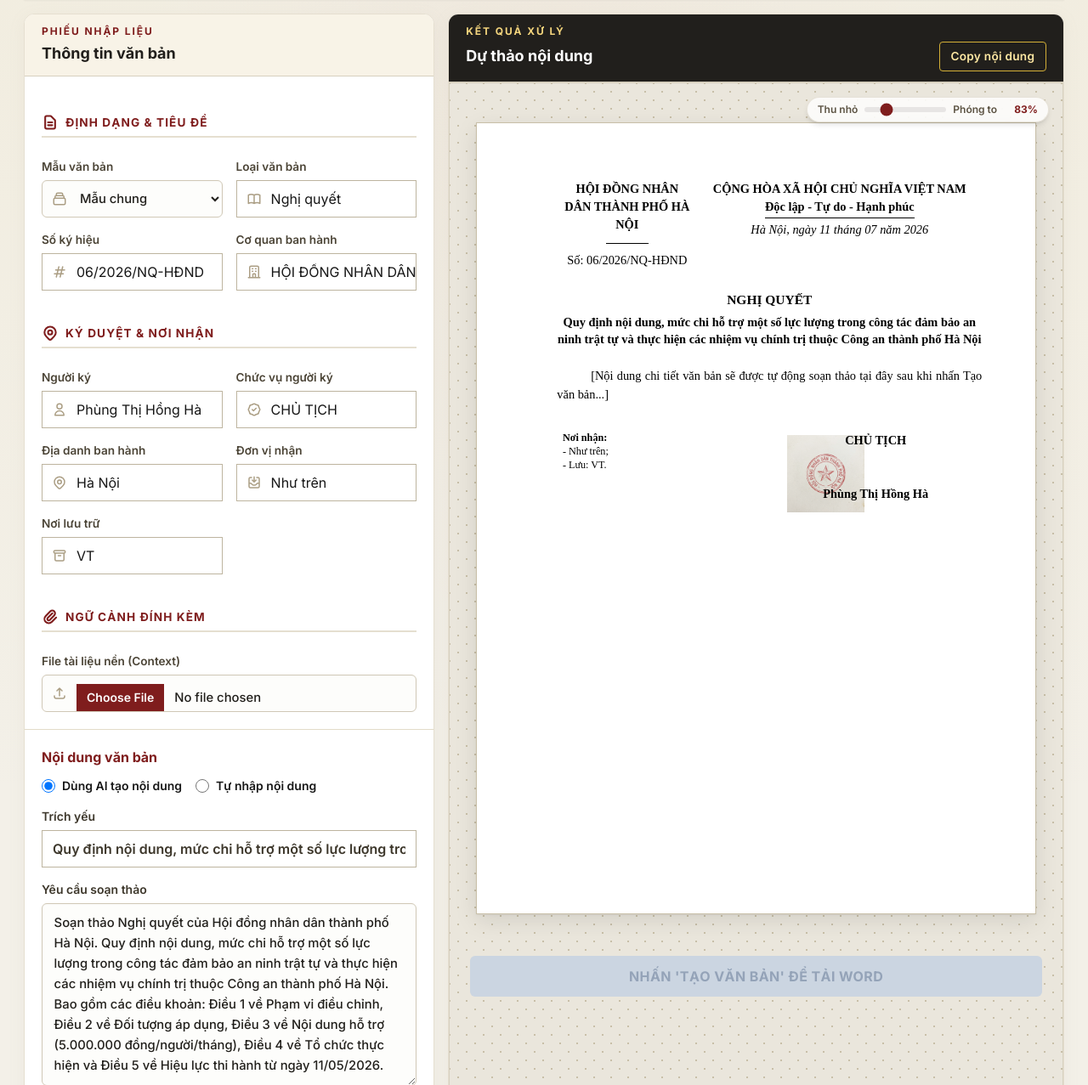
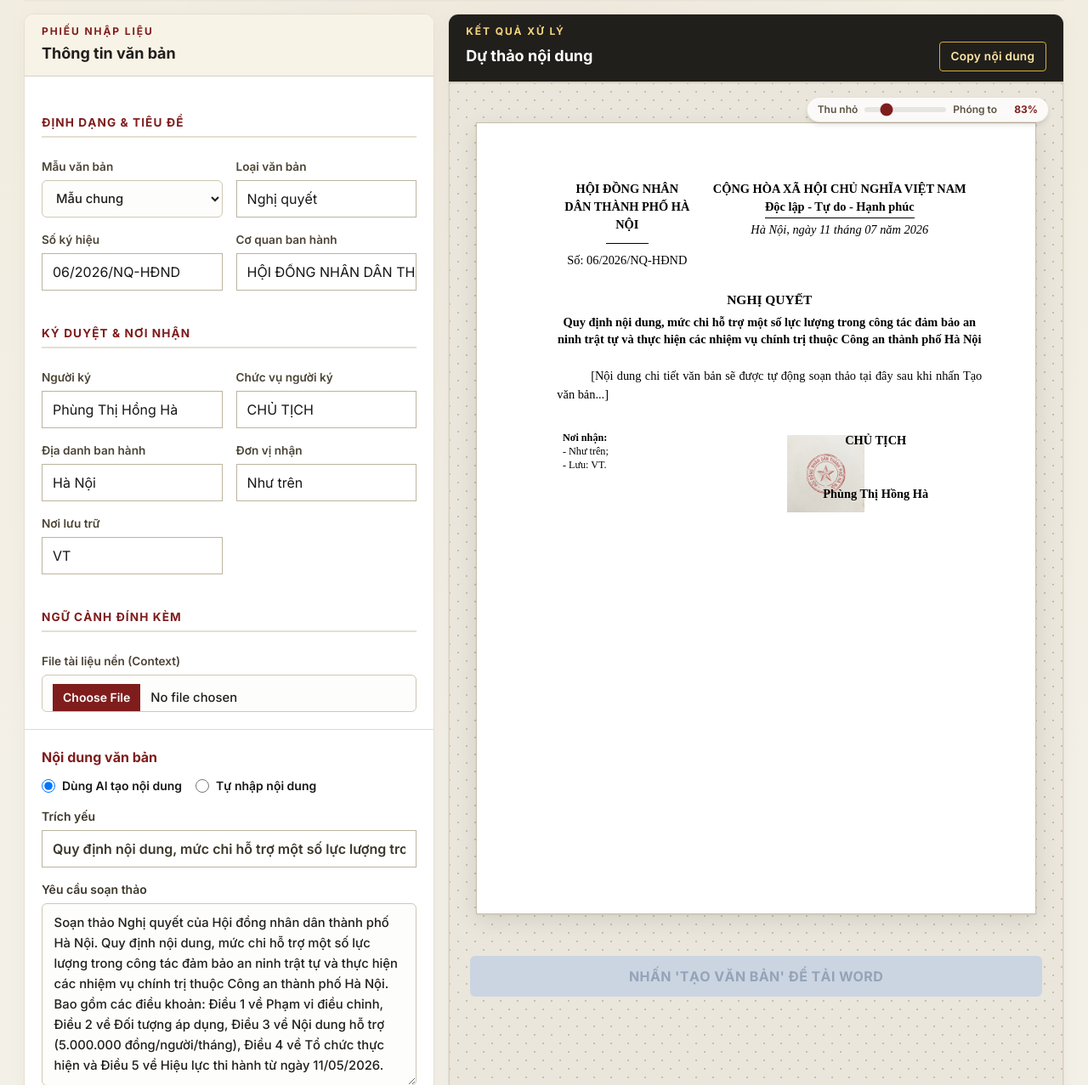
Before and after one commit to ductahuu233/he_thong_van_ban, a FastAPI app: page / in a window 1280 px wide. Shown: the part 130-1407 px from the top of the page at 85% size. Run offline with FastAPI, Linux system fonts and the light colour scheme; data comes from the database, SQL or seed files in the repository; some libraries are stand-ins or nearby versions; some web fonts are replaced.

Commit message:
style: remove raw SVG elements from inside input fields and restore clean compact input layout

```diff
--- a/static/css/style.css
+++ b/static/css/style.css
@@ -348,27 +348,8 @@ button {
   width: 100%;
 }
 
-.input-icon {
-  position: absolute;
-  left: 12px;
-  width: 18px;
-  height: 18px;
-  color: #ab9e84;
-  pointer-events: none;
-  transition: all 0.2s ease;
-}
-
 .input-wrapper input,
 .input-wrapper select {
   width: 100%;
-  padding-left: 40px !important; /* Space for the icon! */
+  padding-left: 0.75rem !important;
 }
-
-/* Change icon color dynamically when input gets focus */
-.input-wrapper input:focus ~ .input-icon,
-.input-wrapper select:focus ~ .input-icon,
-.input-wrapper input:focus + .input-icon,
-.input-wrapper select:focus + .input-icon {
-  color: #7f1d1d;
-  transform: scale(1.05);
-}
--- a/templates/index.html
+++ b/templates/index.html
@@ -39,7 +39,6 @@
           <div class="grid gap-4 p-4 sm:grid-cols-2 sm:p-5">
             <!-- Section 1: Thông tin pháp lý -->
             <div class="form-section-title sm:col-span-2">
-              <svg class="h-5 w-5" fill="none" stroke="currentColor" stroke-width="2.5" viewBox="0 0 24 24"><path stroke-linecap="round" stroke-linejoin="round" d="M9 12h6m-6 4h6m2 5H7a2 2 0 01-2-2V5a2 2 0 012-2h5.586a1 1 0 01.707.293l5.414 5.414a1 1 0 01.293.707V19a2 2 0 01-2 2z"></path></svg>
               Định dạng & Tiêu đề
             </div>
 
@@ -52,7 +51,6 @@
                   <option value="congvan">Công văn</option>
                   <option value="quyetdinh">Quyết định</option>
                 </select>
-                <svg class="input-icon" fill="none" stroke="currentColor" stroke-width="2" viewBox="0 0 24 24"><path stroke-linecap="round" stroke-linejoin="round" d="M19 11H5m14 0a2 2 0 012 2v6a2 2 0 01-2 2H5a2 2 0 01-2-2v-6a2 2 0 012-2m14 0V9a2 2 0 00-2-2M5 11V9a2 2 0 012-2m0 0V5a2 2 0 012-2h6a2 2 0 012 2v2M7 7h10"></path></svg>
               </div>
             </div>
 
@@ -61,7 +59,6 @@
               <span class="input-label">Loại văn bản</span>
               <div class="input-wrapper">
                 <input name="loai_van_ban" value="Nghị quyết" class="h-11 border border-[#bdb49f] bg-white text-base outline-none transition focus:border-[#7f1d1d] focus:ring-2 focus:ring-[#d4af37]/35" placeholder="Tờ trình, Công văn..." />
-                <svg class="input-icon" fill="none" stroke="currentColor" stroke-width="2" viewBox="0 0 24 24"><path stroke-linecap="round" stroke-linejoin="round" d="M12 6.253v13m0-13C10.832 5.477 9.246 5 7.5 5S4.168 5.477 3 6.253v13C4.168 18.477 5.754 18 7.5 18s3.332.477 4.5 1.253m0-13C13.168 5.477 14.754 5 16.5 5c1.747 0 3.332.477 4.5 1.253v13C19.832 18.477 18.247 18 16.5 18c-1.746 0-3.332.477-4.5 1.253"></path></svg>
               </div>
             </div>
 
@@ -70,7 +67,6 @@
               <span class="input-label">Số ký hiệu</span>
               <div class="input-wrapper">
                 <input name="so_ky_hieu" value="06/2026/NQ-HĐND" class="h-11 border border-[#bdb49f] bg-white text-base outline-none transition focus:border-[#7f1d1d] focus:ring-2 focus:ring-[#d4af37]/35" placeholder="01/TTr-..." />
-                <svg class="input-icon" fill="none" stroke="currentColor" stroke-width="2" viewBox="0 0 24 24"><path stroke-linecap="round" stroke-linejoin="round" d="M7 20l4-16m2 16l4-16M6 9h14M4 15h14"></path></svg>
               </div>
             </div>
 
@@ -79,14 +75,12 @@
               <span class="input-label">Cơ quan ban hành</span>
               <div class="input-wrapper">
                 <input id="ten_co_quan" name="ten_co_quan" class="h-11 border border-[#bdb49f] bg-white text-base outline-none transition focus:border-[#7f1d1d] focus:ring-2 focus:ring-[#d4af37]/35" />
-                <svg class="input-icon" fill="none" stroke="currentColor" stroke-width="2" viewBox="0 0 24 24"><path stroke-linecap="round" stroke-linejoin="round" d="M19 21V5a2 2 0 00-2-2H7a2 2 0 00-2 2v16m14 0h2m-2 0h-5m-9 0H3m2 0h5M9 7h1m-1 4h1m4-4h1m-1 4h1m-5 10v-5a1 1 0 011-1h2a1 1 0 011 1v5m-4 0h4"></path></svg>
               </div>
             </div>
 
 
             <!-- Section 2: Ký duyệt & Địa danh -->
             <div class="form-section-title sm:col-span-2">
-              <svg class="h-5 w-5" fill="none" stroke="currentColor" stroke-width="2.5" viewBox="0 0 24 24"><path stroke-linecap="round" stroke-linejoin="round" d="M17.657 16.657L13.414 20.9a1.998 1.998 0 01-2.827 0l-4.244-4.243a8 8 0 1111.314 0z"></path><path stroke-linecap="round" stroke-linejoin="round" d="M15 11a3 3 0 11-6 0 3 3 0 016 0z"></path></svg>
               Ký duyệt & Nơi nhận
             </div>
 
@@ -95,7 +89,6 @@
               <span class="input-label">Người ký</span>
               <div class="input-wrapper">
                 <input id="ten_giam_doc" name="nguoi_ky" class="h-11 border border-[#bdb49f] bg-white text-base outline-none transition focus:border-[#7f1d1d] focus:ring-2 focus:ring-[#d4af37]/35" />
-                <svg class="input-icon" fill="none" stroke="currentColor" stroke-width="2" viewBox="0 0 24 24"><path stroke-linecap="round" stroke-linejoin="round" d="M16 7a4 4 0 11-8 0 4 4 0 018 0zM12 14a7 7 0 00-7 7h14a7 7 0 00-7-7z"></path></svg>
               </div>
             </div>
 
@@ -104,7 +97,6 @@
               <span class="input-label">Chức vụ người ký</span>
               <div class="input-wrapper">
                 <input id="chuc_vu" name="chuc_vu" class="h-11 border border-[#bdb49f] bg-white text-base outline-none transition focus:border-[#7f1d1d] focus:ring-2 focus:ring-[#d4af37]/35" />
-                <svg class="input-icon" fill="none" stroke="currentColor" stroke-width="2" viewBox="0 0 24 24"><path stroke-linecap="round" stroke-linejoin="round" d="M9 12l2 2 4-4M7.835 4.697a3.42 3.42 0 001.946-.806 3.42 3.42 0 014.438 0 3.42 3.42 0 001.946.806 3.42 3.42 0 013.138 3.138 3.42 3.42 0 00.806 1.946 3.42 3.42 0 010 4.438 3.42 3.42 0 00-.806 1.946 3.42 3.42 0 01-3.138 3.138 3.42 3.42 0 00-1.946.806 3.42 3.42 0 01-4.438 0 3.42 3.42 0 00-1.946-.806 3.42 3.42 0 01-3.138-3.138 3.42 3.42 0 00-.806-1.946 3.42 3.42 0 010-4.438 3.42 3.42 0 00.806-1.946 3.42 3.42 0 013.138-3.138z"></path></svg>
               </div>
             </div>
 
@@ -113,7 +105,6 @@
               <span class="input-label">Địa danh ban hành</span>
               <div class="input-wrapper">
                 <input name="dia_danh" value="Hà Nội" class="h-11 border border-[#bdb49f] bg-white text-base outline-none transition focus:border-[#7f1d1d] focus:ring-2 focus:ring-[#d4af37]/35" placeholder="Hà Nội" />
-                <svg class="input-icon" fill="none" stroke="currentColor" stroke-width="2" viewBox="0 0 24 24"><path stroke-linecap="round" stroke-linejoin="round" d="M17.657 16.657L13.414 20.9a1.998 1.998 0 01-2.827 0l-4.244-4.243a8 8 0 1111.314 0z"></path><path stroke-linecap="round" stroke-linejoin="round" d="M15 11a3 3 0 11-6 0 3 3 0 016 0z"></path></svg>
               </div>
             </div>
 
@@ -122,7 +113,6 @@
               <span class="input-label">Đơn vị nhận</span>
               <div class="input-wrapper">
                 <input name="don_vi_nhan" value="Như trên" class="h-11 border border-[#bdb49f] bg-white text-base outline-none transition focus:border-[#7f1d1d] focus:ring-2 focus:ring-[#d4af37]/35" placeholder="Phòng Công tác chính trị" />
-                <svg class="input-icon" fill="none" stroke="currentColor" stroke-width="2" viewBox="0 0 24 24"><path stroke-linecap="round" stroke-linejoin="round" d="M8 4H6a2 2 0 00-2 2v12a2 2 0 002 2h12a2 2 0 002-2V6a2 2 0 00-2-2h-2m-4-1v8m0 0l3-3m-3 3L9 8m-5 5h2.586a1 1 0 01.707.293l2.414 2.414a1 1 0 00.707.293h3.172a1 1 0 00.707-.293l2.414-2.414a1 1 0 01.707-.293H20"></path></svg>
               </div>
             </div>
 
@@ -131,14 +121,12 @@
               <span class="input-label">Nơi lưu trữ</span>
               <div class="input-wrapper">
                 <input name="noi_luu" value="VT" class="h-11 border border-[#bdb49f] bg-white text-base outline-none transition focus:border-[#7f1d1d] focus:ring-2 focus:ring-[#d4af37]/35" placeholder="VT, Đ1" />
-                <svg class="input-icon" fill="none" stroke="currentColor" stroke-width="2" viewBox="0 0 24 24"><path stroke-linecap="round" stroke-linejoin="round" d="M5 8h14M5 8a2 2 0 110-4h14a2 2 0 110 4M5 8v10a2 2 0 002 2h10a2 2 0 002-2V8m-9 4h4"></path></svg>
               </div>
             </div>
 
 
             <!-- Section 3: Ngữ cảnh đính kèm -->
             <div class="form-section-title sm:col-span-2">
-              <svg class="h-5 w-5" fill="none" stroke="currentColor" stroke-width="2.5" viewBox="0 0 24 24"><path stroke-linecap="round" stroke-linejoin="round" d="M15.172 7l-6.586 6.586a2 2 0 102.828 2.828l6.414-6.586a4 4 0 00-5.656-5.656l-6.415 6.585a6 6 0 108.486 8.486L20.5 13"></path></svg>
               Ngữ cảnh đính kèm
             </div>
 
@@ -147,7 +135,6 @@
               <span class="input-label">File tài liệu nền (Context)</span>
               <div class="input-wrapper">
                 <input name="context_file" type="file" accept=".txt,.pdf,.docx" class="h-11 border border-dashed border-[#bdb49f] bg-white text-sm file:mr-3 file:border-0 file:bg-[#7f1d1d] file:px-3 file:py-1.5 file:text-sm file:font-semibold file:text-white" />
-                <svg class="input-icon" fill="none" stroke="currentColor" stroke-width="2" viewBox="0 0 24 24"><path stroke-linecap="round" stroke-linejoin="round" d="M4 16v1a3 3 0 003 3h10a3 3 0 003-3v-1m-4-8l-4-4m0 0L8 8m4-4v12"></path></svg>
               </div>
             </div>
           </div>
```
